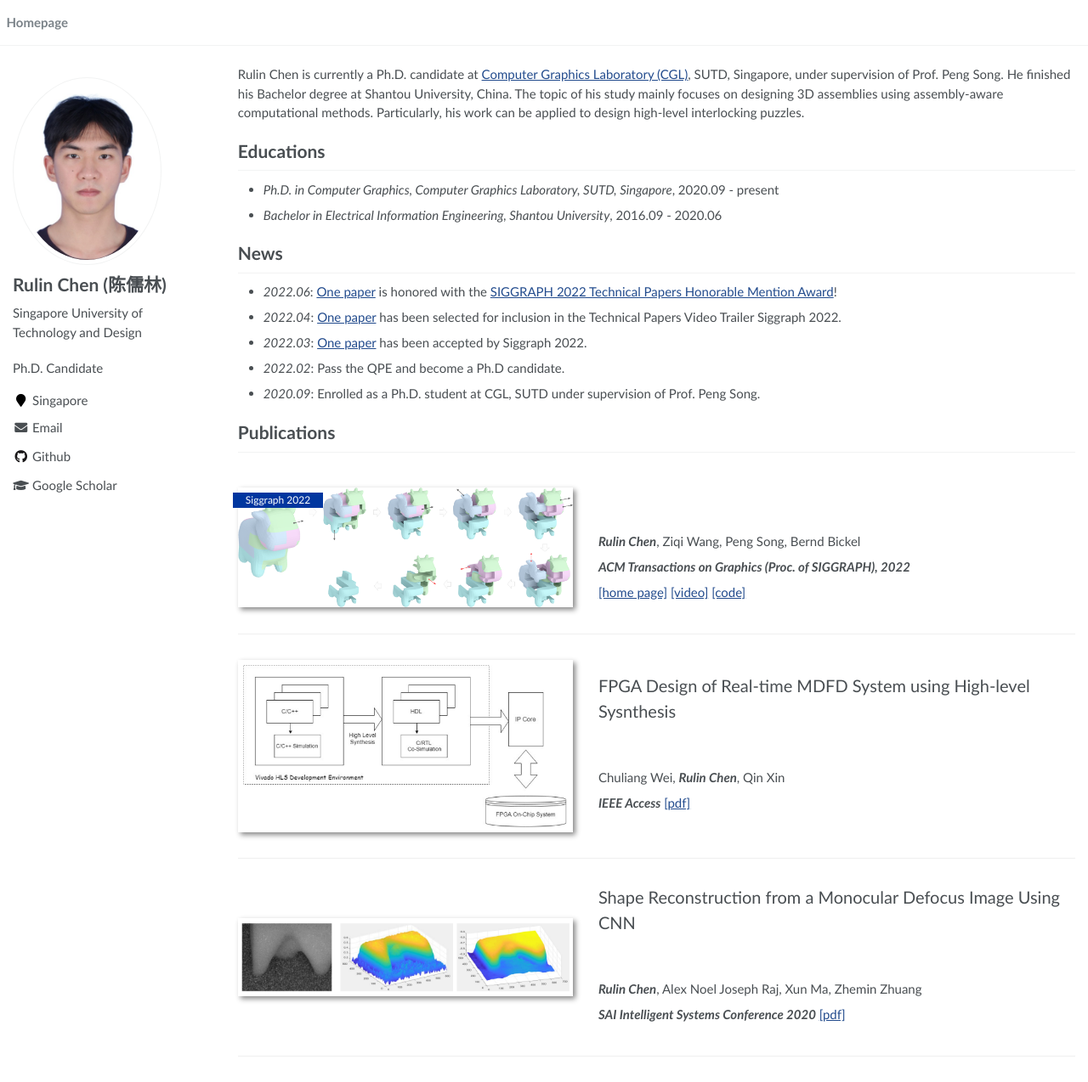
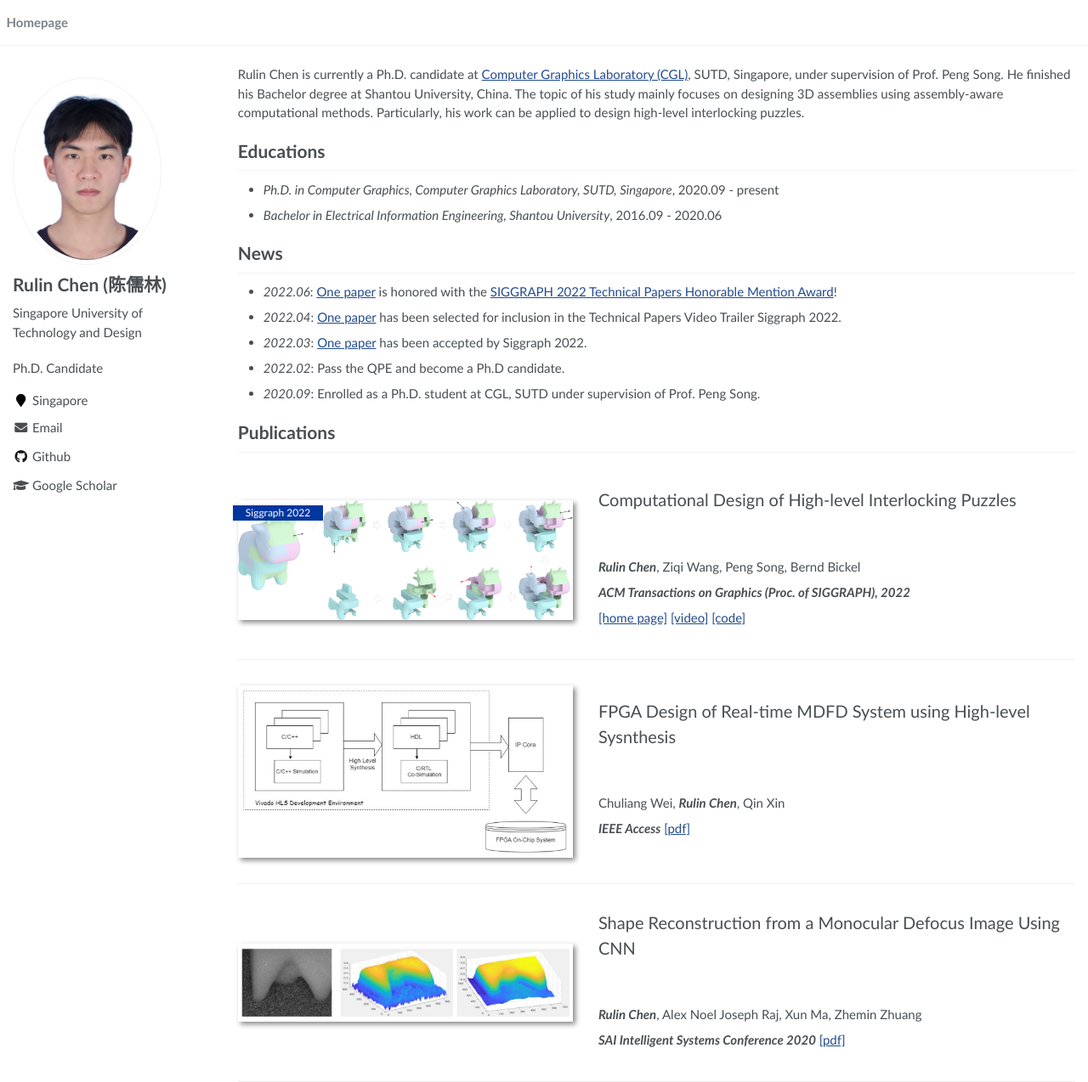
Before and after one commit to Linsanity81/linsanity81.github.io, a Jekyll site: the page built from _pages/about.md, in a window 1280 px wide and 1274 px high. Shown: the whole window at 85% size. Built offline with Jekyll 4.4.1, drawn with Linux system fonts in a browser that asks for light colours.

Commit message:
Update about.md

```diff
--- a/_pages/about.md
+++ b/_pages/about.md
@@ -34,6 +34,8 @@ Rulin Chen is currently a Ph.D. candidate at <a href="https://https://sutd-cgl.g
 
 <div class='paper-box'><div class='paper-box-image'><div class="badge">Siggraph 2022</div><img src='images/high-level_puzzle.png' alt="sym" width="100%"></div>
 <div class='paper-box-text' markdown="1">
+
+<div style="font-size: 20px"> Computational Design of High-level Interlocking Puzzles  </div>
 
 <br />
 <br />
```
